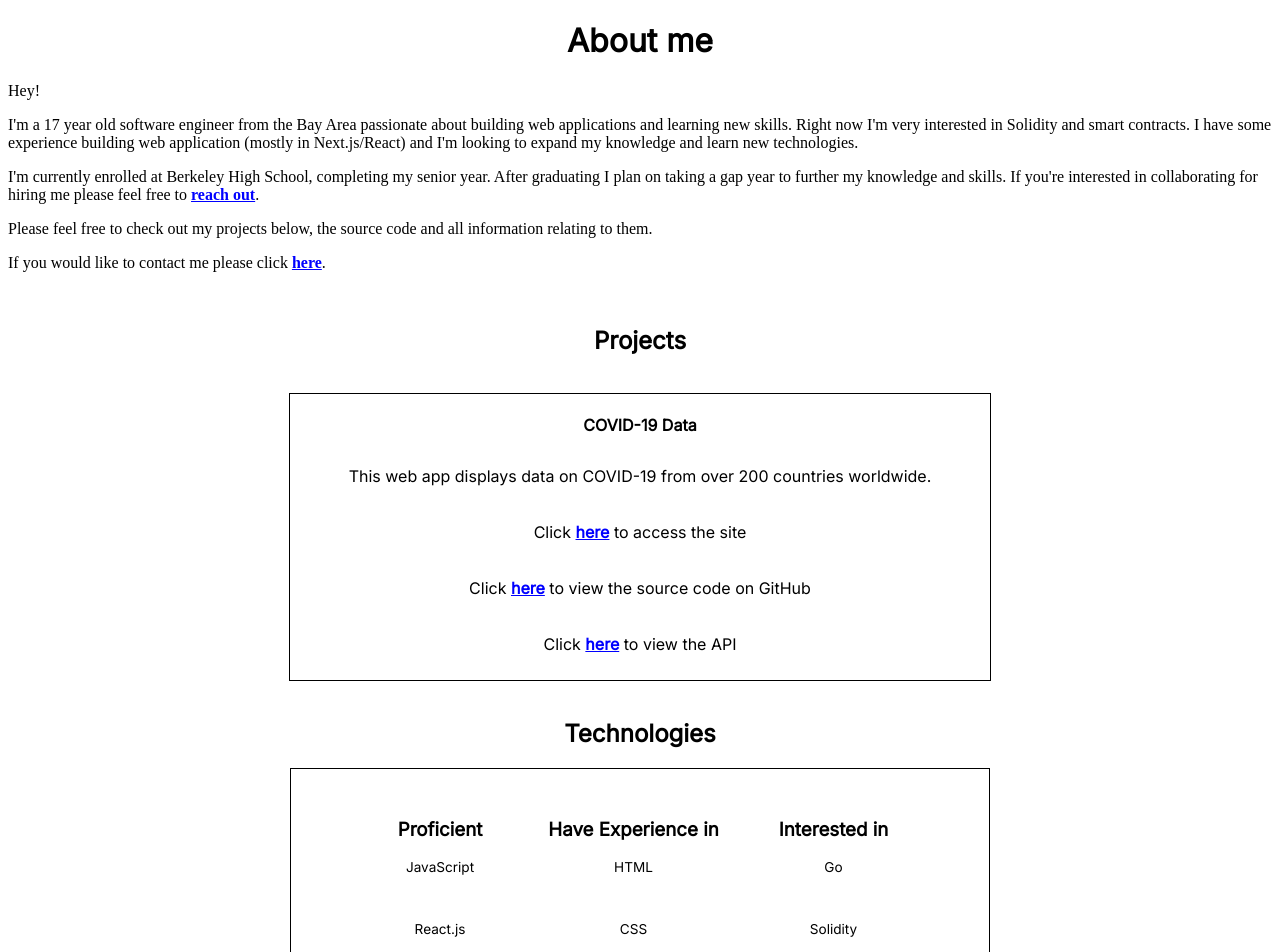
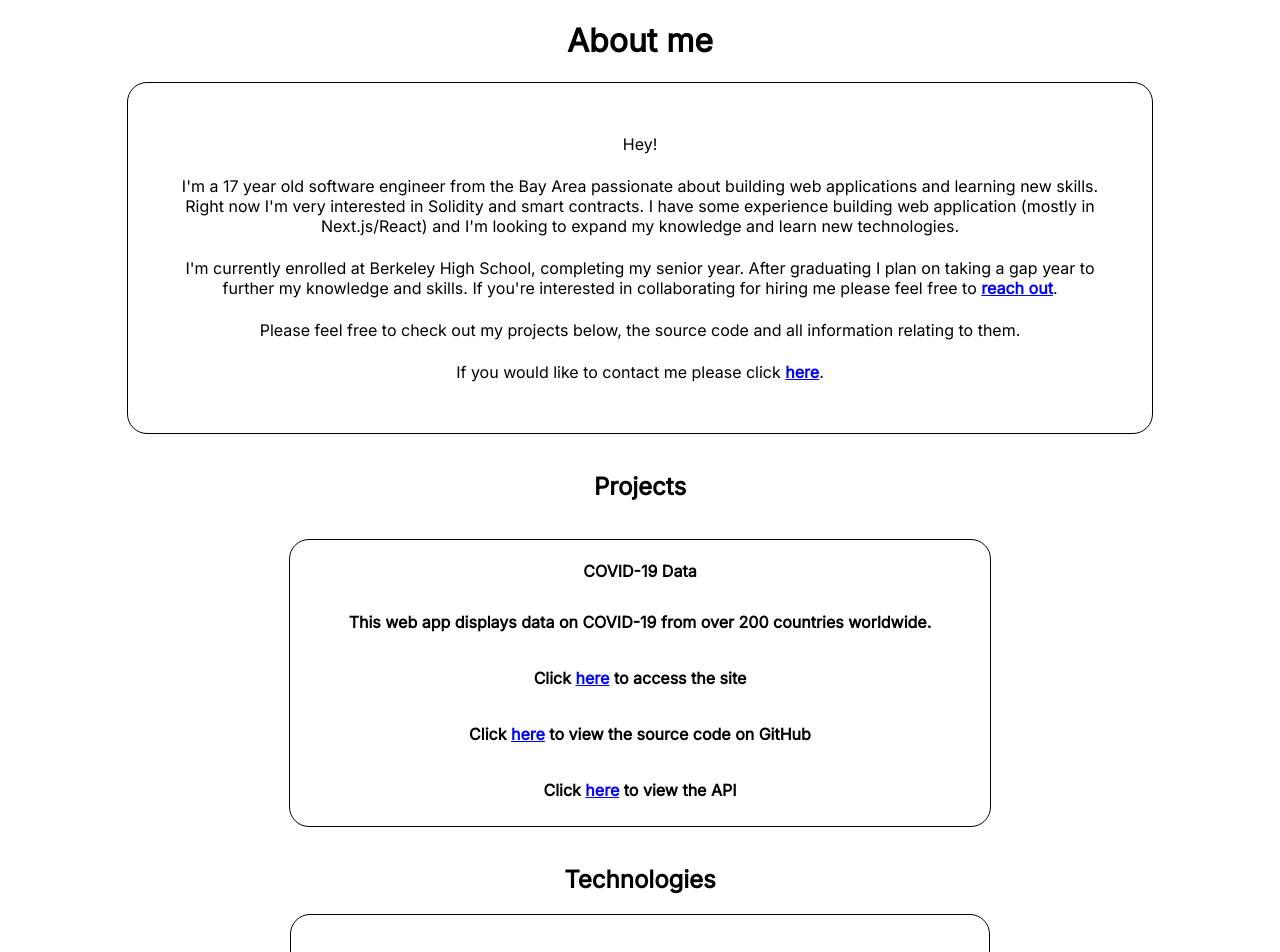
Before and after one commit to bracesproul/Portfoilo, a Next.js app in the folder portfoilo-app/: page / in a window 1280 px wide. Shown: the top 952 px of the page. Built offline with nearby package versions, Linux system fonts and the light colour scheme; some icons are missing.

Commit message:
updated css

```diff
--- a/portfoilo-app/styles/Home.module.css
+++ b/portfoilo-app/styles/Home.module.css
@@ -12,6 +12,11 @@
 .p {
   font-family: "Inter", sans-serif;
   font-weight: "extra-light 200";
+}
+
+.techList {
+  font-weight: 700;
+  display: inline;
 }
 
 .linkV {
@@ -30,14 +35,14 @@
 
 .textBody {
   font-family: "Inter", sans-serif;
-  font-weight: 400;
+  font-weight: 600;
   text-align: center;
   padding: 10px;
 }
 
 .contentTitle {
   font-family: "Inter", sans-serif;
-  font-weight: 600;
+  font-weight: 900;
   text-align: center;
 }
 
@@ -49,6 +54,7 @@
 
 .individualProject {
   border: 1px solid black;
+  border-radius: 20px;
   text-align: center;
   max-width: 700px;
   margin: 0 auto;
@@ -67,6 +73,7 @@
 
 .flexContainer {
   border: 1px solid black;
+  border-radius: 20px;
   display: flex;
   text-align: center;
   justify-content: center;
@@ -85,3 +92,18 @@
 .recourcesContainer > a {
   margin: 10px;
 }
+
+.aboutText {
+  font-family: "Inter", sans-serif;
+  font-weight: 400;
+  text-align: center;
+  padding: 3px;
+}
+
+.aboutContainer {
+  max-width: 960px;
+  margin: 0 auto;
+  border: 1px solid black;
+  border-radius: 20px;
+  padding: 2rem;
+}
```
